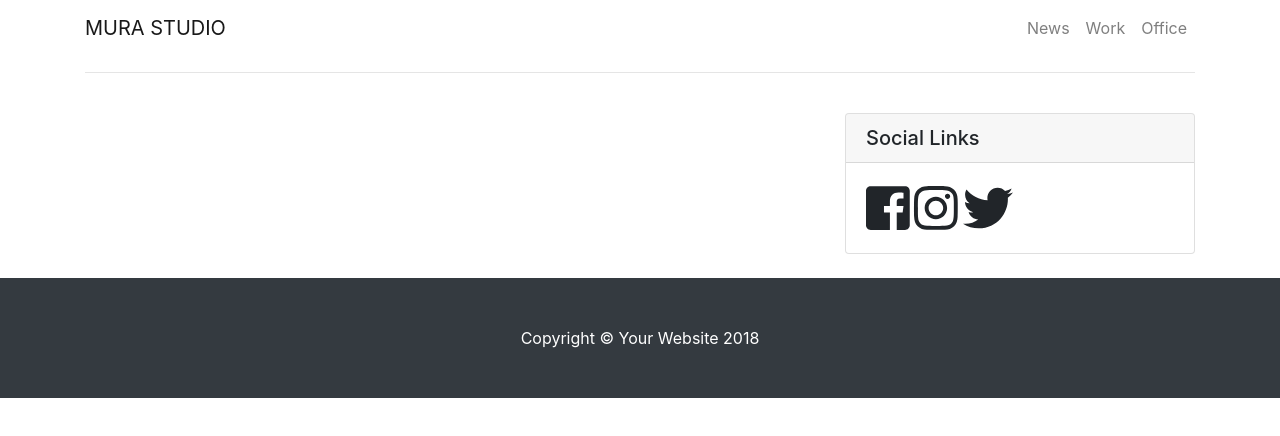
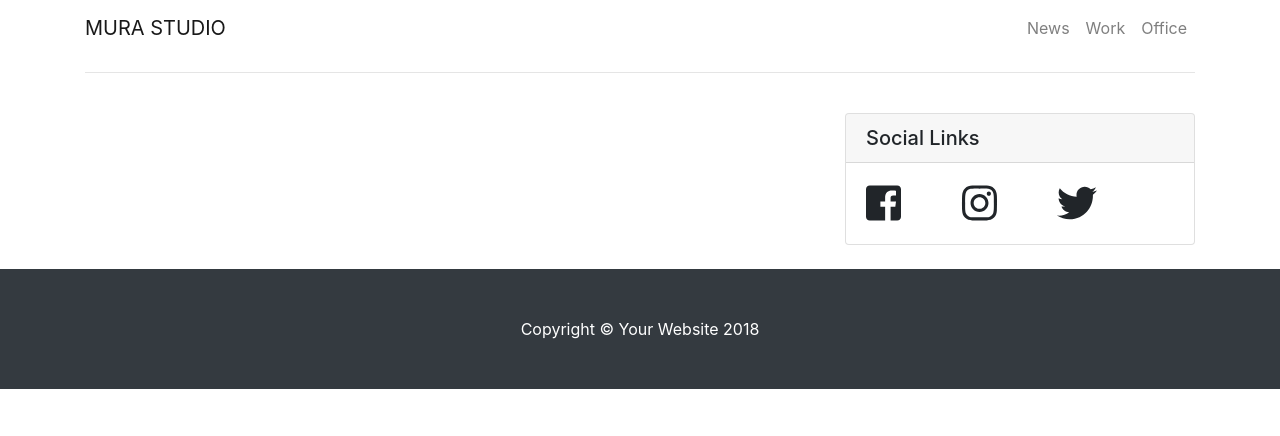
Before and after one commit to alexandrucotin/muraStudio, a plain HTML site: page client-side/html/post_news.html in a window 1280 px wide. Drawn offline with Linux system fonts and the light colour scheme; no server answers.

Commit message:
changed social icons sizing

```diff
--- a/client-side/css/style.css
+++ b/client-side/css/style.css
@@ -39,3 +39,15 @@
   border-bottom: 1px solid grey;
   margin-top: -2px;
 }
+
+/* social icons style */
+
+.socialIcon {
+  font-size: 2.5rem;
+}
+
+.socialIconMid {
+  font-size: 2.5rem;
+  margin-left: 3.5rem;
+  margin-right: 3.5rem;
+}
--- a/client-side/html/post_news.html
+++ b/client-side/html/post_news.html
@@ -61,15 +61,15 @@
           <hr>
 
 
-        <!-- Sidebar Widgets Column -->
+        <!-- SOCIAL LINKS -->
         <div class="col-md-4">
           <!-- Side Widget -->
           <div class="card my-4">
             <h5 class="card-header">Social Links</h5>
             <div class="card-body">
-              <i class="fab fa-facebook-square" style="font-size:50px;"></i>
-              <i class="fab fa-instagram" style="font-size:50px;"></i>
-              <i class="fab fa-twitter" style="font-size:50px;"></i>
+              <i class="fab fa-facebook-square socialIcon"></i>
+              <i class="fab fa-instagram socialIconMid"></i>
+              <i class="fab fa-twitter socialIcon"></i>
             </div>
           </div>
 
```
